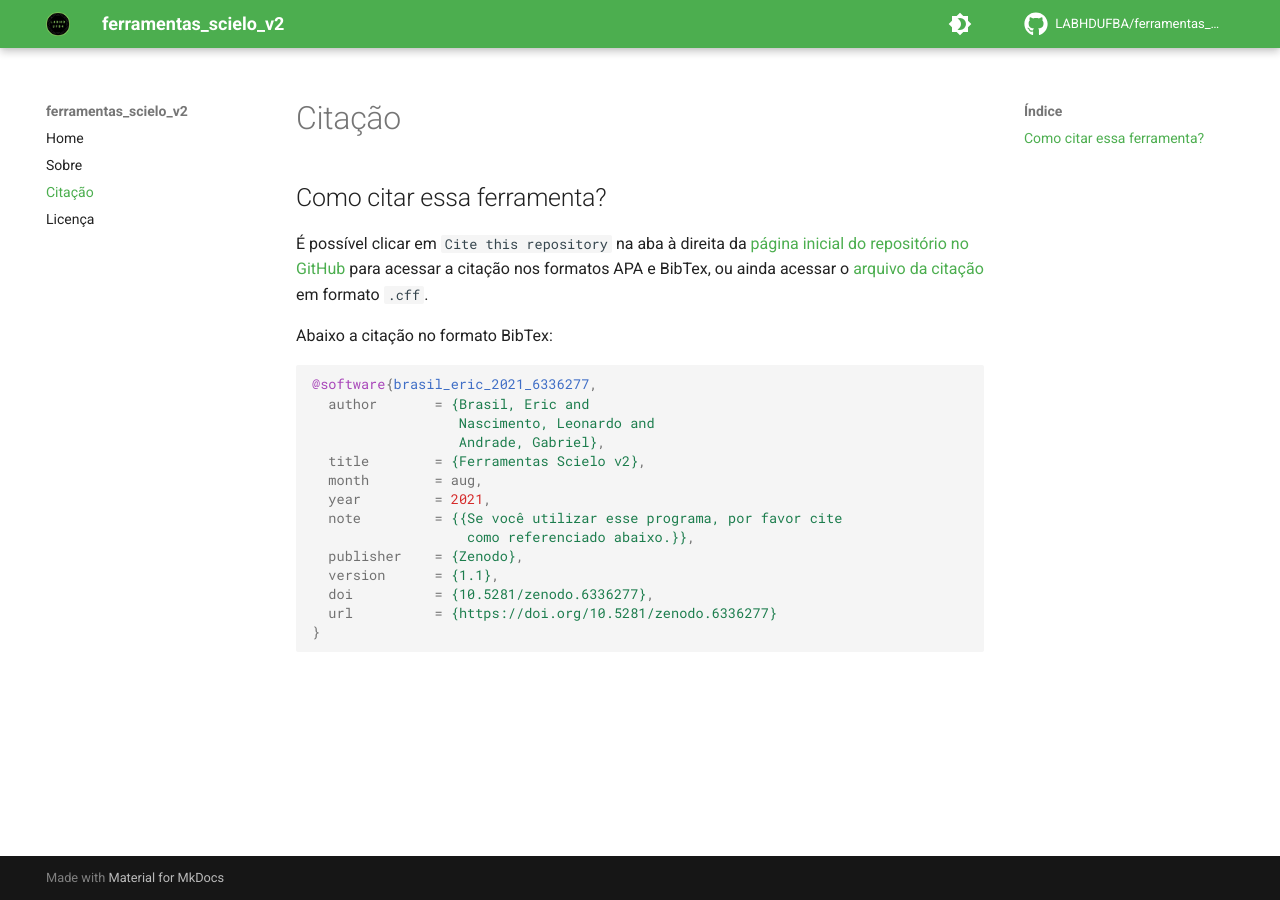
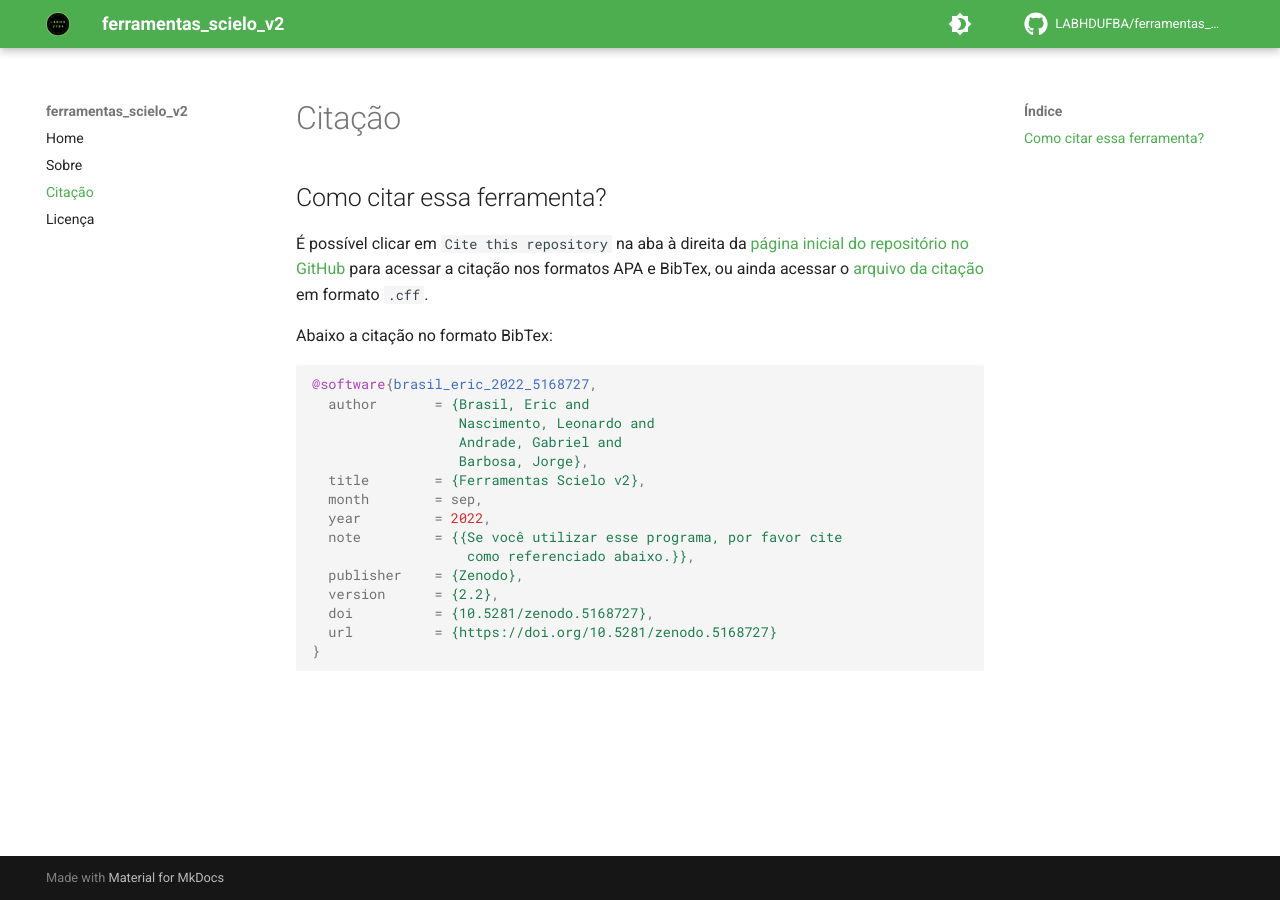
Before and after one commit to ericbrasiln/ferramentas_scielo_v2, an MkDocs documentation site: the page built from documentation/docs/citation.md, in a window 1280 px wide. Built offline with MkDocs 1.6.1 and Material for MkDocs 9.7.7, drawn with Linux system fonts in a browser that asks for light colours; comment, search, counter and statistics services are not loaded.

Commit message:
Correção da documentação do mkdocs
- Inclusão do nome de Jorge Barbosa como autor

````diff
--- a/documentation/docs/citation.md
+++ b/documentation/docs/citation.md
@@ -5,18 +5,19 @@
 Abaixo a citação no formato BibTex:
 
 ```{.bibtex}
-@software{brasil_eric_2021_6336277,
+@software{brasil_eric_2022_5168727,
   author       = {Brasil, Eric and
                   Nascimento, Leonardo and
-                  Andrade, Gabriel},
+                  Andrade, Gabriel and
+                  Barbosa, Jorge},
   title        = {Ferramentas Scielo v2},
-  month        = aug,
-  year         = 2021,
+  month        = sep,
+  year         = 2022,
   note         = {{Se você utilizar esse programa, por favor cite
                    como referenciado abaixo.}},
   publisher    = {Zenodo},
-  version      = {1.1},
-  doi          = {10.5281/zenodo.6336277},
-  url          = {https://doi.org/10.5281/zenodo.6336277}
+  version      = {2.2},
+  doi          = {10.5281/zenodo.5168727},
+  url          = {https://doi.org/10.5281/zenodo.5168727}
 }
 ```
````
Also changed, not shown: documentation/docs/about.md (+4 -0 lines), documentation/docs/license.md (+1 -1 lines).
